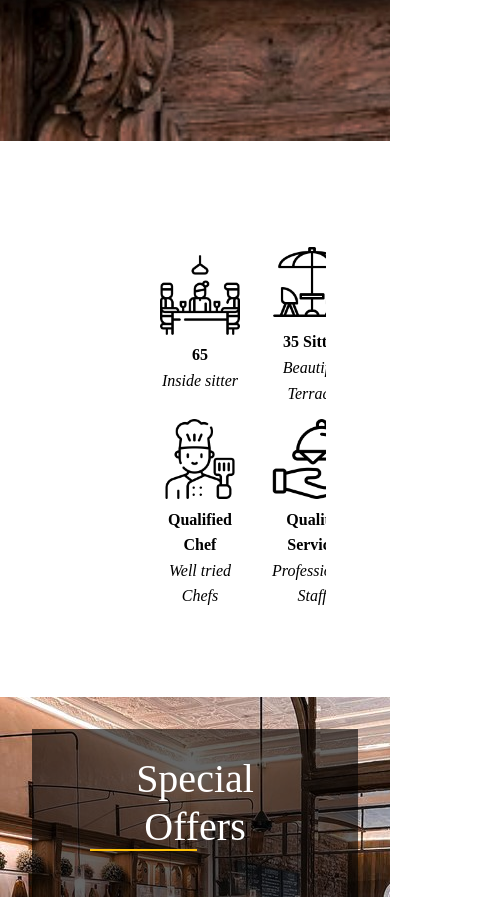
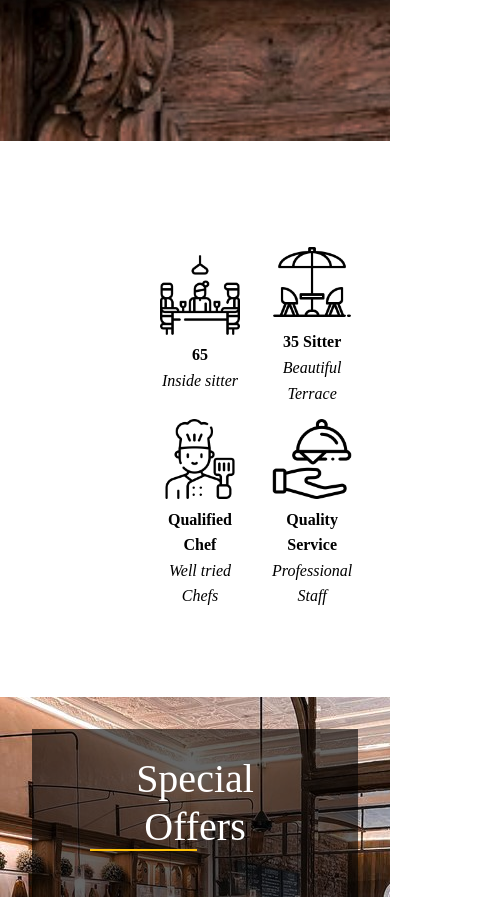
Before and after one commit to ZumescoTech/yayacafe.io, a plain HTML site: page index.html in a window 390 px wide. Shown: the part 659-1556 px from the top of the page, 480 px wide, since content can reach past the window. Drawn offline with nearby package versions, Linux system fonts and the light colour scheme.

Commit message:
Update style.css

```diff
--- a/style.css
+++ b/style.css
@@ -211,9 +211,6 @@ grid-template-columns: repeat(2, 1fr);
     }
     .container{
         width: 100%;
-        margin-left:auto;
-        margin-left: auto;
-
     }
     /* Showcase section  */
 
@@ -227,12 +224,12 @@ grid-template-columns: repeat(2, 1fr);
         grid-template-columns: repeat(2, 1fr);
         grid-template-rows: repeat(2, 1fr);
     }
-    /* .info-section{
-        padding: 0 auto;
-        margin: 0 auto;
+    .info-section{
         align-items:center;
+        text-align: center;
         width: fit-content;
-    } */
+        padding: 0;
+    }
 
     .icon{
         font-size: 1.5rem;
```
